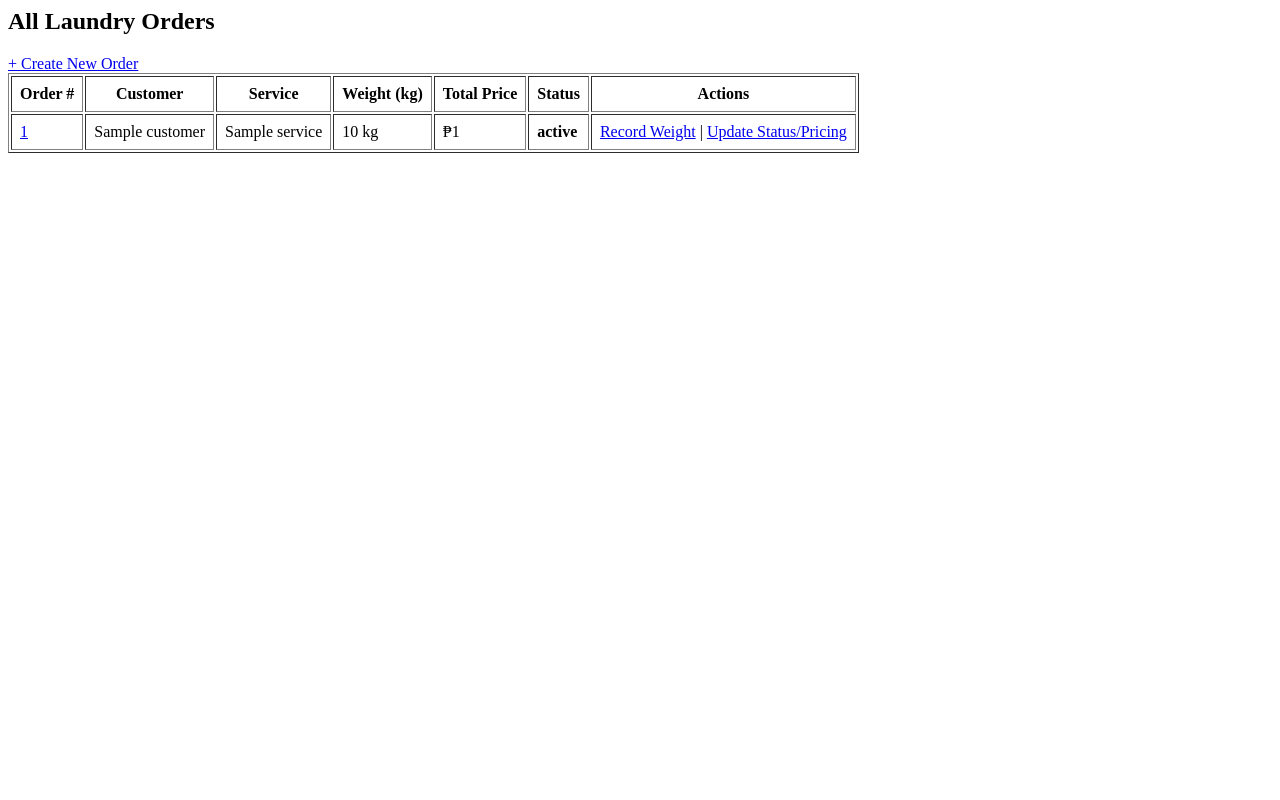
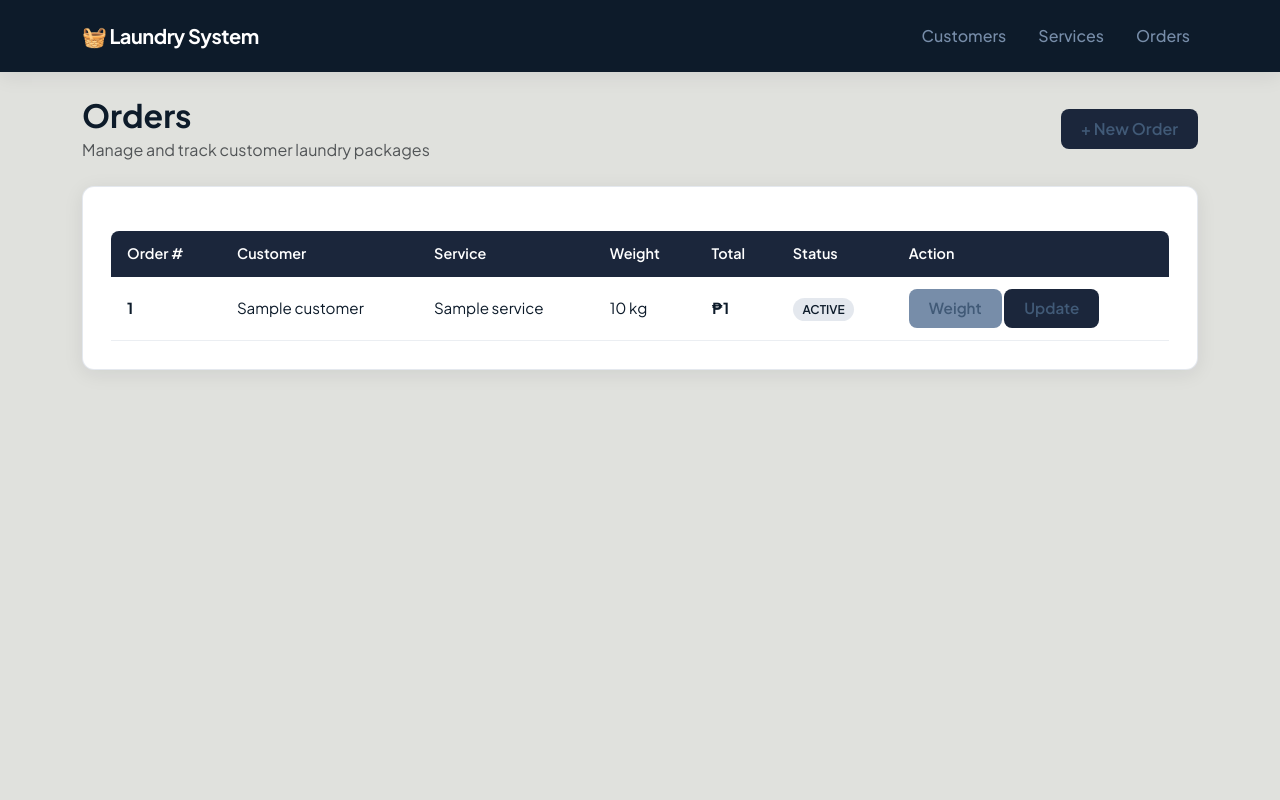
Before and after one commit to Lansxz1/laundry_system, a Django app: template templates/orders/order_list.html in a window 1280 px wide. Run offline with Django 4.2, Linux system fonts and the light colour scheme; the template is opened without the code that fills it: most values are stand-ins (such as "Sample title", 1, 10 or a date in 2020).

Commit message:
Add custom UI styling

```diff
--- a/config/settings.py
+++ b/config/settings.py
@@ -117,6 +117,10 @@ USE_TZ = True
 
 STATIC_URL = 'static/'
 
+STATICFILES_DIRS = [
+    BASE_DIR / 'core' / 'static',
+]
+
 # Default primary key field type
 # https://docs.djangoproject.com/en/4.2/ref/settings/#default-auto-field
 
--- a/core/admin.py
+++ b/core/admin.py
@@ -1,7 +1,9 @@
 from django.contrib import admin
+from .models import Customer, Service, Order
 
-# Register your models here.
-from .models import Customer, Service, Order
+admin.site.site_header = "Laundry Management System Admin"
+admin.site.site_title = "Laundry Admin Portal"
+admin.site.index_title = "System Management"
 
 admin.site.register(Customer)
 admin.site.register(Service)
--- /dev/null
+++ b/core/static/css/style.css
@@ -0,0 +1,167 @@
+@import url('https://fonts.googleapis.com/css2?family=Plus+Jakarta+Sans:wght@400;500;600;700&display=swap');
+
+:root {
+  --color-dark-navy: #0d1b2a;
+  --color-deep-blue: #1b263b;
+  --color-slate-blue: #415a77;
+  --color-soft-blue: #778da9;
+  --color-light-bg: #e0e1dd;
+  --color-white: #ffffff;
+  --radius-smooth: 12px;
+  --shadow-subtle: 0 4px 20px rgba(13, 27, 42, 0.08);
+}
+
+body {
+  font-family: 'Plus Jakarta Sans', sans-serif;
+  background-color: var(--color-light-bg);
+  color: var(--color-dark-navy);
+  margin: 0;
+  padding: 0;
+}
+
+/* Sidebar & Navbar Layout */
+.navbar-custom {
+  background-color: var(--color-dark-navy);
+  padding: 1rem 2rem;
+  box-shadow: var(--shadow-subtle);
+}
+
+.navbar-brand {
+  color: var(--color-white) !important;
+  font-weight: 700;
+  font-size: 1.25rem;
+  letter-spacing: -0.5px;
+}
+
+.nav-link {
+  color: var(--color-soft-blue) !important;
+  font-weight: 500;
+  margin-left: 1rem;
+  transition: all 0.2s ease;
+}
+
+.nav-link:hover, .nav-link.active {
+  color: var(--color-white) !important;
+}
+
+/* Minimalist Cards */
+.card-custom {
+  background: var(--color-white);
+  border: 1px solid rgba(119, 141, 169, 0.2);
+  border-radius: var(--radius-smooth);
+  box-shadow: var(--shadow-subtle);
+  padding: 1.75rem;
+  margin-bottom: 1.5rem;
+  transition: transform 0.2s ease;
+}
+
+/* Modern Tables */
+.table-custom {
+  width: 100%;
+  border-collapse: separate;
+  border-spacing: 0;
+  margin-top: 1rem;
+}
+
+.table-custom th {
+  background-color: var(--color-deep-blue);
+  color: var(--color-white);
+  padding: 12px 16px;
+  font-weight: 600;
+  font-size: 0.9rem;
+}
+
+.table-custom th:first-child { border-top-left-radius: 8px; }
+.table-custom th:last-child { border-top-right-radius: 8px; }
+
+.table-custom td {
+  padding: 12px 16px;
+  background-color: var(--color-white);
+  border-bottom: 1px solid rgba(119, 141, 169, 0.15);
+  font-size: 0.95rem;
+}
+
+/* Rounded Minimal Buttons */
+.btn-primary-custom {
+  background-color: var(--color-deep-blue);
+  color: var(--color-white);
+  border: none;
+  padding: 0.5rem 1.25rem;
+  border-radius: 8px;
+  font-weight: 600;
+  transition: all 0.2s ease;
+  text-decoration: none;
+  display: inline-block;
+}
+
+.btn-primary-custom:hover {
+  background-color: var(--color-dark-navy);
+  color: var(--color-white);
+}
+
+.btn-accent-custom {
+  background-color: var(--color-soft-blue);
+  color: var(--color-white);
+  border: none;
+  padding: 0.5rem 1.25rem;
+  border-radius: 8px;
+  font-weight: 600;
+  text-decoration: none;
+  display: inline-block;
+}
+
+.btn-accent-custom:hover {
+  background-color: var(--color-slate-blue);
+  color: var(--color-white);
+}
+
+/* Clean Form Controls */
+.form-control, .form-select {
+  border-radius: 8px;
+  border: 1px solid var(--color-soft-blue);
+  padding: 0.6rem 1rem;
+}
+
+.form-control:focus, .form-select:focus {
+  border-color: var(--color-deep-blue);
+  box-shadow: 0 0 0 3px rgba(27, 38, 59, 0.15);
+}
+
+/* Minimal Status Badges */
+.badge-status {
+  padding: 0.35em 0.8em;
+  font-size: 0.75rem;
+  font-weight: 600;
+  border-radius: 20px;
+  text-transform: uppercase;
+}
+
+.badge-received { background-color: rgba(119, 141, 169, 0.2); color: var(--color-dark-navy); }
+.badge-weighed { background-color: var(--color-soft-blue); color: var(--color-white); }
+.badge-completed { background-color: var(--color-deep-blue); color: var(--color-white); }
+
+/* Custom Django Admin Styling */
+:root {
+  --primary: #0d1b2a !important;
+  --secondary: #1b263b !important;
+  --accent: #415a77 !important;
+  --header-bg: #0d1b2a !important;
+  --breadcrumbs-bg: #1b263b !important;
+}
+
+#header {
+  background-color: #0d1b2a !important;
+  color: #ffffff !important;
+}
+
+div.breadcrumbs {
+  background-color: #1b263b !important;
+}
+
+.module h2, .module caption, th {
+  background-color: #1b263b !important;
+}
+
+a:link, a:visited {
+  color: #415a77;
+}
--- a/core/views.py
+++ b/core/views.py
@@ -1,5 +1,5 @@
 from django.shortcuts import render, redirect, get_object_or_404
-from .models import Customer, Service
+from .models import Customer, Service, Order
 from .forms import CustomerForm, ServiceForm, OrderForm, WeightRecordingForm, OrderPricingForm
 
 # --- HOME VIEW ---
--- /dev/null
+++ b/templates/base.html
@@ -0,0 +1,34 @@
+{% load static %}
+<!DOCTYPE html>
+<html lang="en">
+<head>
+  <meta charset="UTF-8">
+  <meta name="viewport" content="width=device-width, initial-scale=1.0">
+  <title>{% block title %}Laundry System{% endblock %}</title>
+  <link href="https://cdn.jsdelivr.net/npm/bootstrap@5.3.0/dist/css/bootstrap.min.css" rel="stylesheet">
+  <link rel="stylesheet" href="{% static 'css/style.css' %}">
+</head>
+<body>
+
+  <!-- Minimalist Header / Navbar -->
+  <nav class="navbar navbar-expand-lg navbar-custom">
+    <div class="container">
+      <a class="navbar-brand" href="{% url 'home' %}">🧺 Laundry System</a>
+      <div class="collapse navbar-collapse">
+        <ul class="navbar-nav ms-auto">
+          <li class="nav-item"><a class="nav-link" href="{% url 'customer_list' %}">Customers</a></li>
+          <li class="nav-item"><a class="nav-link" href="{% url 'service_list' %}">Services</a></li>
+          <li class="nav-item"><a class="nav-link" href="{% url 'order_list' %}">Orders</a></li>
+        </ul>
+      </div>
+    </div>
+  </nav>
+
+  <!-- Main Content Container -->
+  <main class="container my-4">
+    {% block content %}
+    {% endblock %}
+  </main>
+
+</body>
+</html>
--- a/templates/orders/order_list.html
+++ b/templates/orders/order_list.html
@@ -1,29 +1,51 @@
-<h2>All Laundry Orders</h2>
-<a href="{% url 'order_create' %}">+ Create New Order</a>
-<table border="1" cellpadding="8">
+{% extends 'base.html' %}
+
+{% block title %}Laundry Orders{% endblock %}
+
+{% block content %}
+<div class="d-flex justify-content-between align-items-center mb-4">
+  <div>
+    <h2 class="fw-bold mb-1" style="color: var(--color-dark-navy);">Orders</h2>
+    <p class="text-muted mb-0">Manage and track customer laundry packages</p>
+  </div>
+  <a href="{% url 'order_create' %}" class="btn-primary-custom">+ New Order</a>
+</div>
+
+<div class="card-custom">
+  <table class="table-custom">
+    <thead>
       <tr>
         <th>Order #</th>
         <th>Customer</th>
         <th>Service</th>
-    <th>Weight (kg)</th>
-    <th>Total Price</th>
+        <th>Weight</th>
+        <th>Total</th>
         <th>Status</th>
-    <th>Actions</th>
+        <th>Action</th>
       </tr>
+    </thead>
+    <tbody>
       {% for order in orders %}
       <tr>
-    <td><a href="{% url 'order_detail' pk=order.pk %}">{{ order.order_number }}</a></td>
-    <td>{{ order.customer }}</td>
+        <td class="fw-bold">{{ order.order_number }}</td>
+        <td>{{ order.customer.name }}</td>
         <td>{{ order.service.name }}</td>
         <td>{{ order.weight_kg }} kg</td>
-    <td>₱{{ order.total_price }}</td>
-    <td><strong>{{ order.get_status_display }}</strong></td>
+        <td class="fw-bold">₱{{ order.total_price }}</td>
         <td>
-      <a href="{% url 'record_weight' pk=order.pk %}">Record Weight</a> |
-      <a href="{% url 'update_pricing_status' pk=order.pk %}">Update Status/Pricing</a>
+          <span class="badge-status badge-received">{{ order.get_status_display }}</span>
+        </td>
+        <td>
+          <a href="{% url 'record_weight' pk=order.pk %}" class="btn-accent-custom text-sm">Weight</a>
+          <a href="{% url 'update_pricing_status' pk=order.pk %}" class="btn-primary-custom text-sm">Update</a>
         </td>
       </tr>
       {% empty %}
-  <tr><td colspan="7">No orders found.</td></tr>
+      <tr>
+        <td colspan="7" class="text-center py-4 text-muted">No orders found.</td>
+      </tr>
       {% endfor %}
+    </tbody>
   </table>
+</div>
+{% endblock %}
```
Lines whose indentation alone changed are shown as unchanged.
